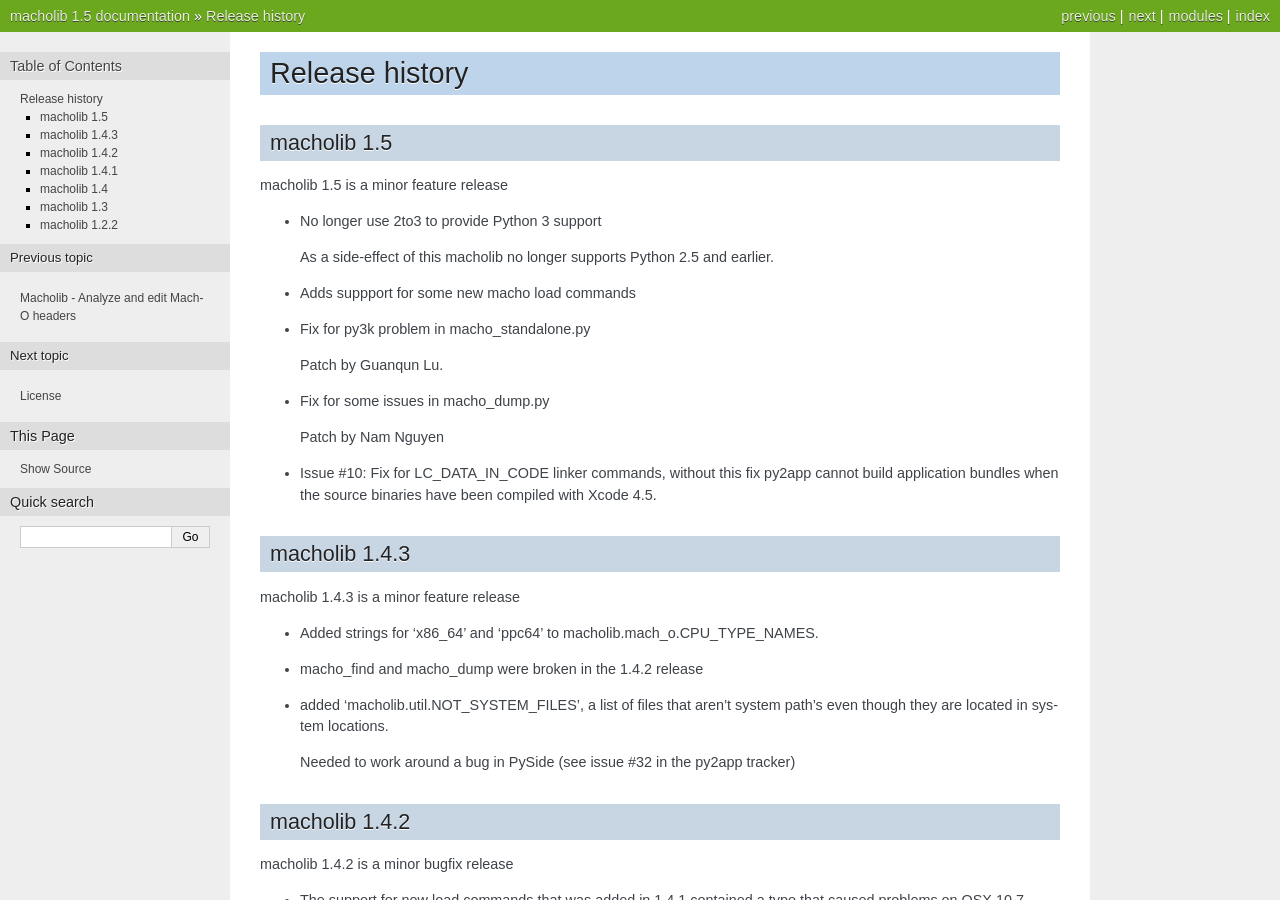
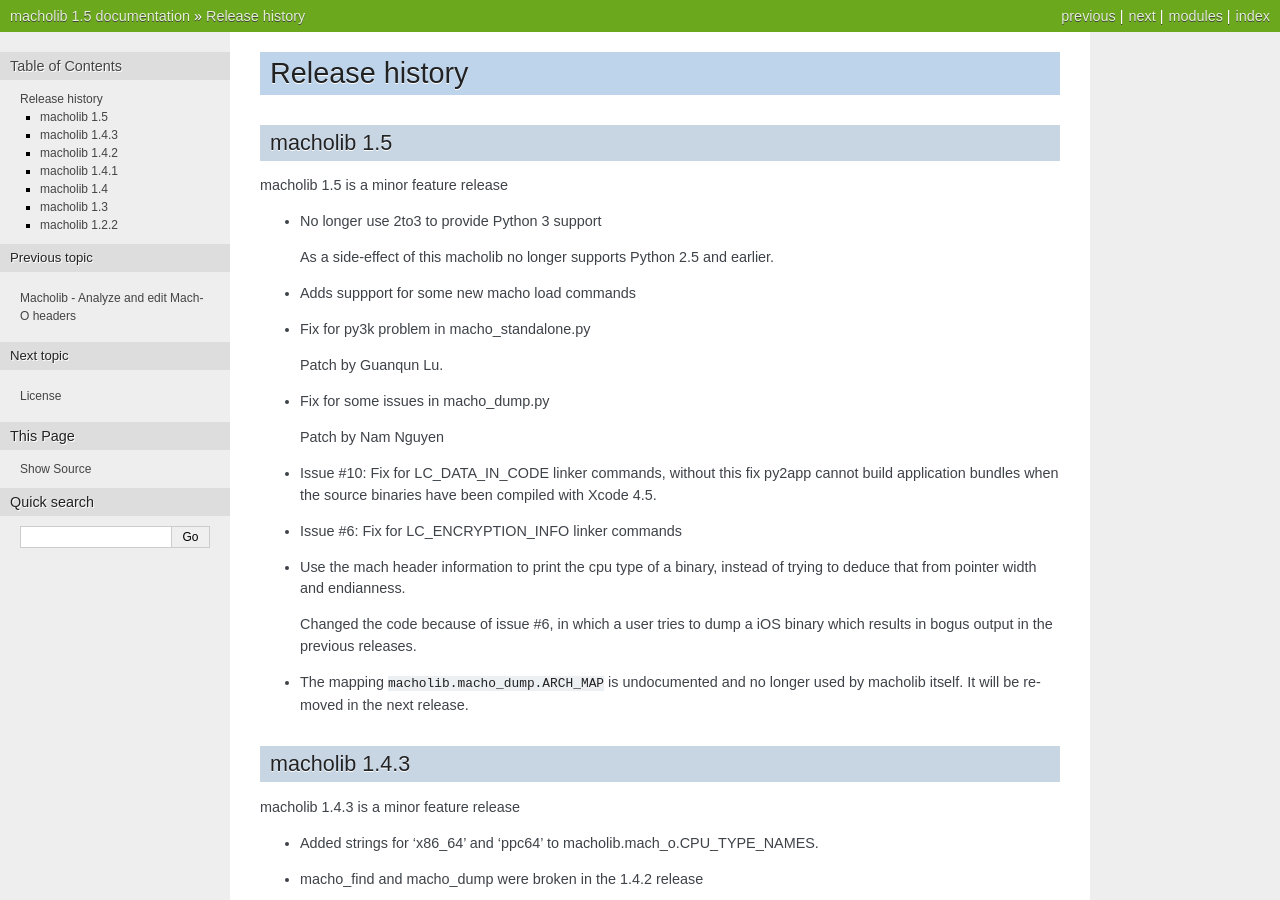
Before and after one commit to ronaldoussoren/macholib, a Sphinx documentation site: the page built from doc/changelog.rst, in a window 1280 px wide and 900 px high. Built offline with Sphinx 7.4.7, drawn with Linux system fonts in a browser that asks for light colours.

Commit message:
Use the mach header information to print the cpu type of a binary, instead of trying to deduce that from pointer width and endianness.
See also issue 6

```diff
--- a/doc/changelog.rst
+++ b/doc/changelog.rst
@@ -24,6 +24,20 @@ macholib 1.5 is a minor feature release
 * Issue #10: Fix for LC_DATA_IN_CODE linker commands, without
   this fix py2app cannot build application bundles when
   the source binaries have been compiled with Xcode 4.5.
+
+* Issue #6: Fix for LC_ENCRYPTION_INFO linker commands
+
+* Use the mach header information to print the cpu type of a
+  binary, instead of trying to deduce that from pointer width
+  and endianness.
+
+  Changed the code because of issue #6, in which a user tries to
+  dump a iOS binary which results in bogus output in the previous
+  releases.
+
+* The mapping ``macholib.macho_dump.ARCH_MAP`` is undocumented
+  and no longer used by macholib itself. It will be removed
+  in the next release.
 
 macholib 1.4.3
 --------------
```
Also changed, not shown: 1 other file.
